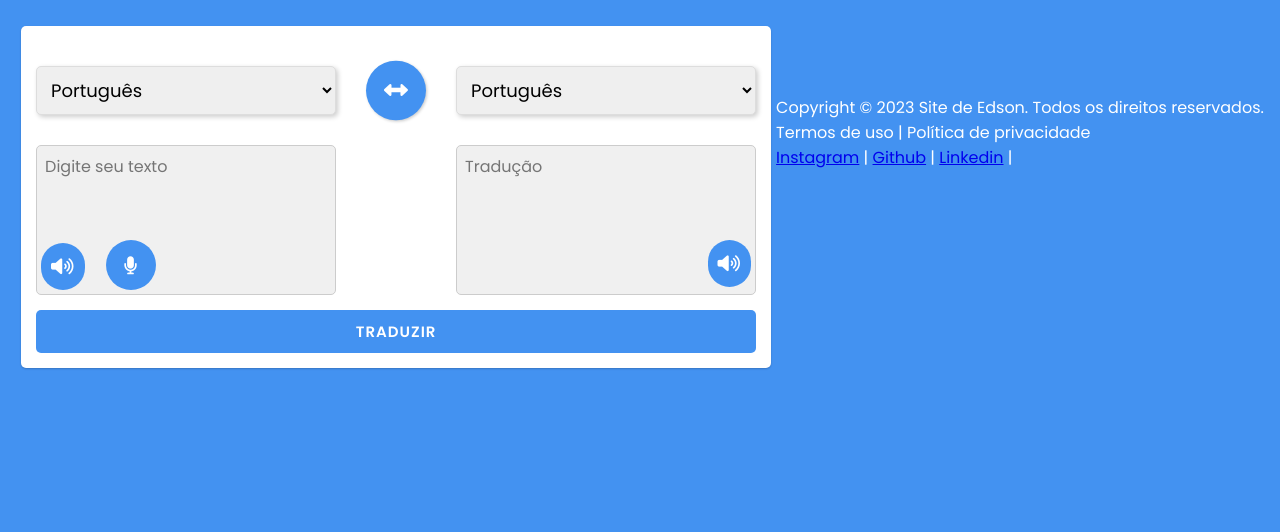
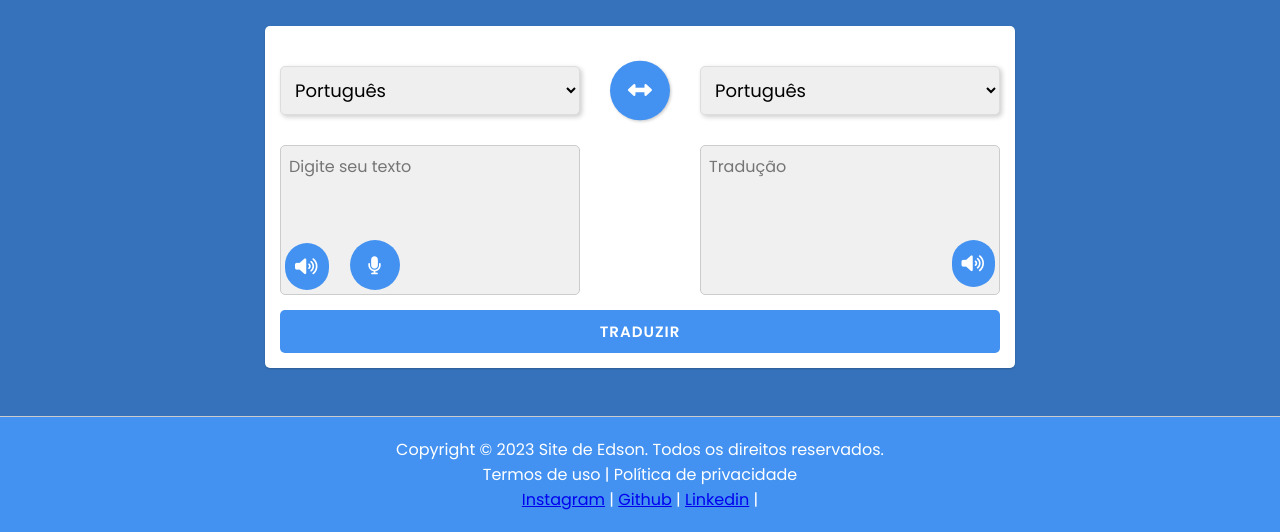
Before and after one commit to EdsonSoma/Tradutorsimples, a plain HTML site: page index.html in a window 1280 px wide. Shown: the part 268-800 px from the top of the page. Drawn offline with Linux system fonts and the light colour scheme.

Commit message:
Update styles.css
04/08/2023

```diff
--- a/styles.css
+++ b/styles.css
@@ -14,7 +14,7 @@ body {
   display: flex;
   align-items: center;
   justify-content: center;
-  background-color: #4392F1;
+  background-color: #3672bb;
   color: white;
 }
 
@@ -53,6 +53,7 @@ h1 {
 
 
 .content {
+
   padding: 15px;
   box-shadow: 0 1px 2px #0003; /*esse bloco e para a borda branca em volta dos elementos */
   background-color: white;
@@ -234,24 +235,29 @@ button:hover {
   opacity: 0.9;
 }
 
-.footer {
-  background-color: rgba(255, 255, 255, 0.8);
+footer {
+
+  background-color: rgba(67, 146, 241, 1);
   text-align: center;
   padding: 20px;
   border-top: 1px solid #ccc;
+  position: fixed;
+  bottom: 0;
+  width: 100%;
 }
+
 
 .footer a {
   background-color: #f0f0f0;
   padding: 10px;
-  position: absolute;
-  bottom: 0;
+  display: block;
   width: 100%;
 }
 
 .footer a:hover {
   text-decoration: underline;
 }
+
 
 /* Responsive Styles */
 @media screen and (max-width: 768) {
```
